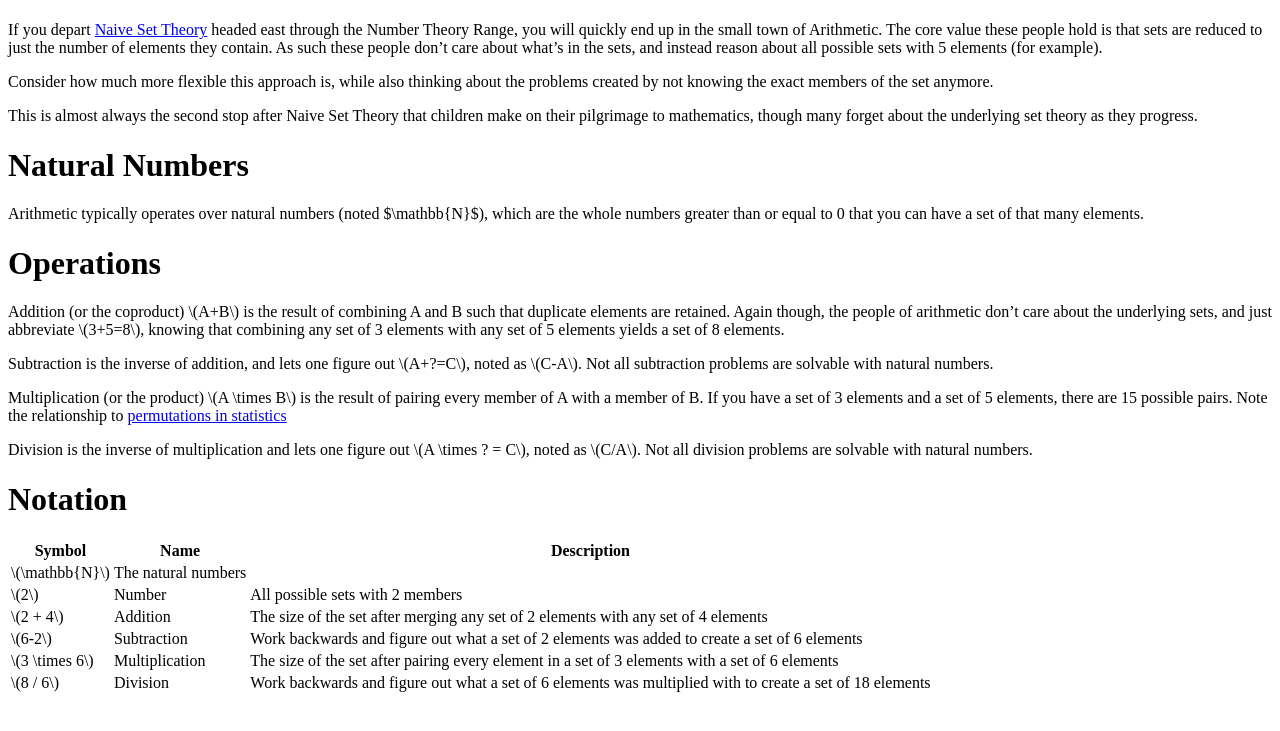
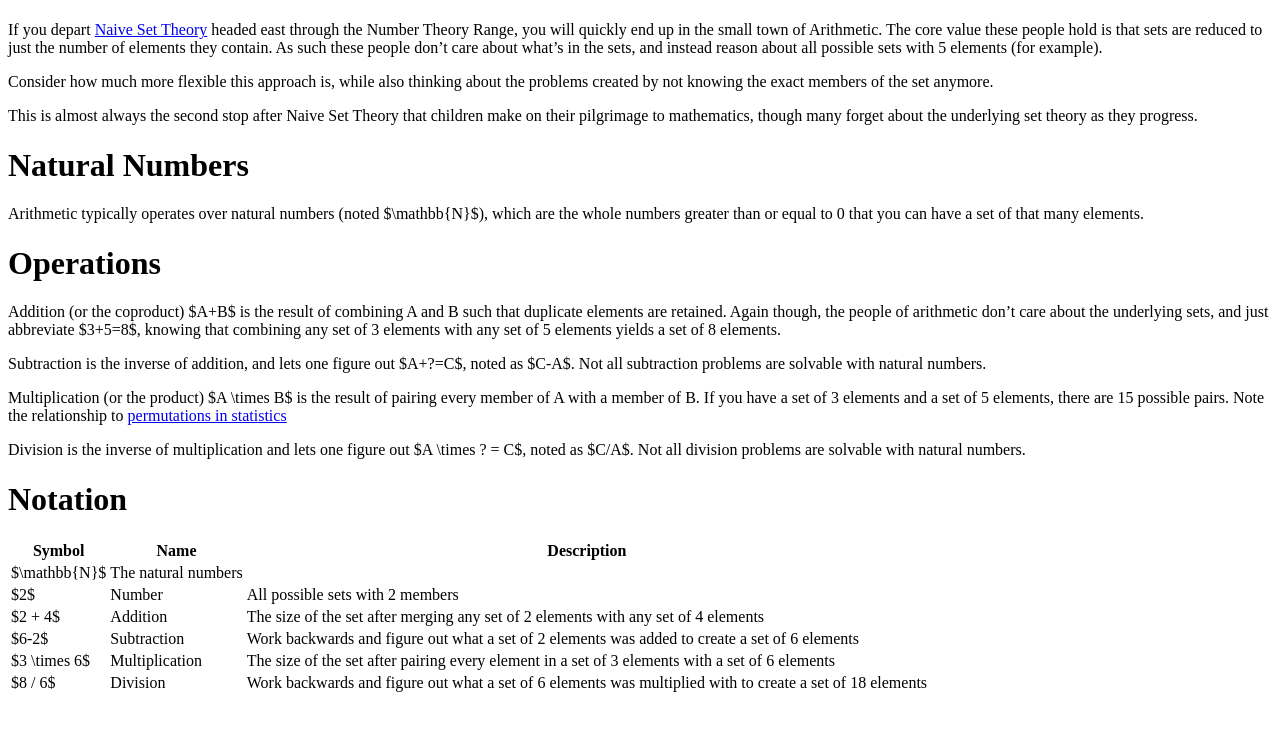
Before and after one commit to Codesmith512/mapth, a Jekyll site: the page built from topics/arithmetic.md, in a window 1280 px wide. Shown: the top 731 px of the page. Built offline with Jekyll 4.4.1, drawn with Linux system fonts in a browser that asks for light colours; our own code applies the rules of GitHub Pages for plain Markdown files; a script that is not in the unit is left out.

Commit message:
Adjusting math equation formatting

```diff
--- a/topics/arithmetic.md
+++ b/topics/arithmetic.md
@@ -8,21 +8,21 @@ This is almost always the second stop after Naive Set Theory that children make
 Arithmetic typically operates over natural numbers (noted $\mathbb{N}$), which are the whole numbers greater than or equal to 0 that you can have a set of that many elements.
 
 # Operations
-Addition (or the coproduct) \\(A+B\\) is the result of combining A and B such that duplicate elements are retained. Again though, the people of arithmetic don’t care about the underlying sets, and just abbreviate \\(3+5=8\\), knowing that combining any set of 3 elements with any set of 5 elements yields a set of 8 elements.
+Addition (or the coproduct) $A+B$ is the result of combining A and B such that duplicate elements are retained. Again though, the people of arithmetic don’t care about the underlying sets, and just abbreviate $3+5=8$, knowing that combining any set of 3 elements with any set of 5 elements yields a set of 8 elements.
 
-Subtraction is the inverse of addition, and lets one figure out \\(A+?=C\\), noted as \\(C-A\\). Not all subtraction problems are solvable with natural numbers.
+Subtraction is the inverse of addition, and lets one figure out $A+?=C$, noted as $C-A$. Not all subtraction problems are solvable with natural numbers.
 
-Multiplication (or the product) \\(A \times B\\) is the result of pairing every member of A with a member of B. If you have a set of 3 elements and a set of 5 elements, there are 15 possible pairs. Note the relationship to [permutations in statistics](./stataistics.html)
+Multiplication (or the product) $A \times B$ is the result of pairing every member of A with a member of B. If you have a set of 3 elements and a set of 5 elements, there are 15 possible pairs. Note the relationship to [permutations in statistics](./stataistics.html)
 
-Division is the inverse of multiplication and lets one figure out \\(A \times ? = C\\), noted as \\(C/A\\). Not all division problems are solvable with natural numbers.
+Division is the inverse of multiplication and lets one figure out $A \times ? = C$, noted as $C/A$. Not all division problems are solvable with natural numbers.
 
 # Notation
 
 | Symbol | Name | Description |
 | -------- | ---- | ----------- |
-| \\(\mathbb{N}\\) | The natural numbers | |
-| \\(2\\)            | Number              | All possible sets with 2 members  |
-| \\(2 + 4\\)      | Addition            | The size of the set after merging any set of 2 elements with any set of 4 elements |
-| \\(6-2\\)        | Subtraction         | Work backwards and figure out what a set of 2 elements was added to create a set of 6 elements |
-| \\(3 \times 6\\) | Multiplication      | The size of the set after pairing every element in a set of 3 elements with a set of 6 elements |
-| \\(8 / 6\\)     | Division            | Work backwards and figure out what a set of 6 elements was multiplied with to create a set of 18 elements |
+| $\mathbb{N}$ | The natural numbers | |
+| $2$            | Number              | All possible sets with 2 members  |
+| $2 + 4$      | Addition            | The size of the set after merging any set of 2 elements with any set of 4 elements |
+| $6-2$        | Subtraction         | Work backwards and figure out what a set of 2 elements was added to create a set of 6 elements |
+| $3 \times 6$ | Multiplication      | The size of the set after pairing every element in a set of 3 elements with a set of 6 elements |
+| $8 / 6$     | Division            | Work backwards and figure out what a set of 6 elements was multiplied with to create a set of 18 elements |
```
Also changed, not shown: topics/naive_set_theory.md (+25 -25 lines).
